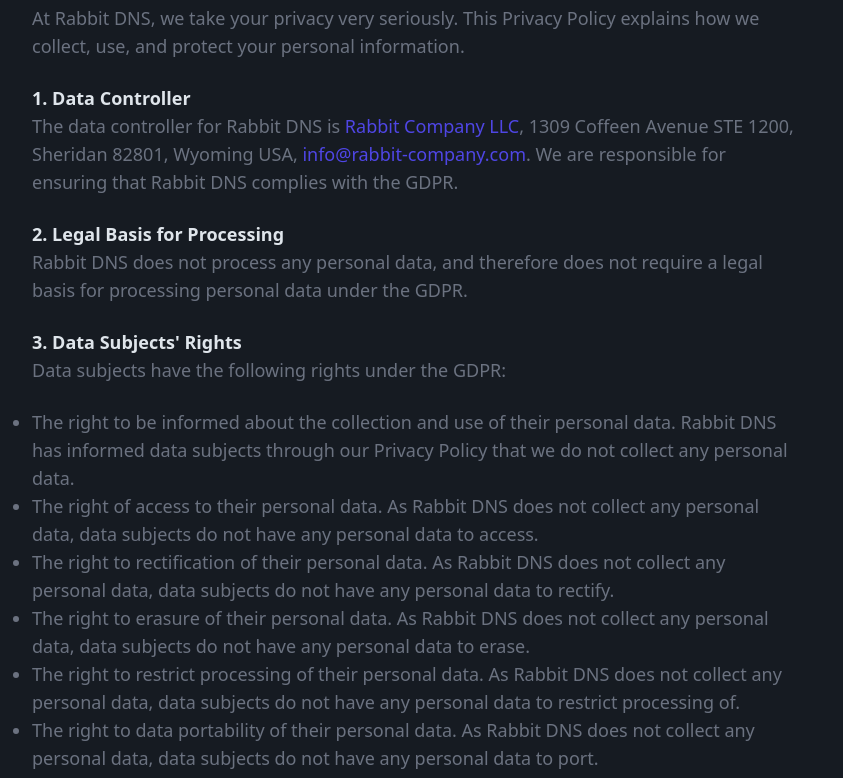
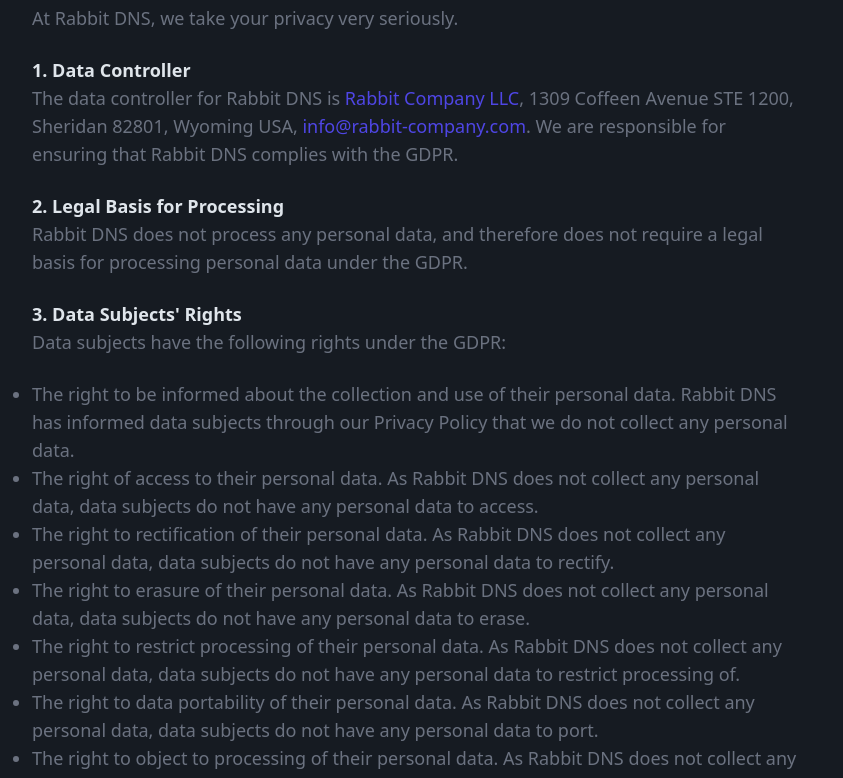
Before and after one commit to Rabbit-Company/RabbitDNS-Website, a website: page website/GDPR.html in a window 1280 px wide. Shown: the part 220-998 px from the top of the page, without its empty margins (0-843 px from the left). Drawn offline with Linux system fonts and the light colour scheme.

Commit message:
Changed GDPR

```diff
--- a/website/GDPR.html
+++ b/website/GDPR.html
@@ -74,7 +74,7 @@
 		<div class="secondaryBackgroundColor relative">
 			<div class="relative max-w-7xl mx-auto py-16 px-4 sm:py-24 sm:px-6 lg:px-8">
 				<h1 class="text-2xl font-extrabold tracking-tight tertiaryColor md:text-3xl lg:text-4xl">General Data Protection Regulation (GDPR)</h1>
-				<p class="mt-6 max-w-3xl text-lg secondaryColor">At Rabbit DNS, we take your privacy very seriously. This Privacy Policy explains how we collect, use, and protect your personal information.</p>
+				<p class="mt-6 max-w-3xl text-lg secondaryColor">At Rabbit DNS, we take your privacy very seriously.</p>
 				<p class="mt-6 max-w-3xl text-lg secondaryColor">
 					<b class="tertiaryColor">1. Data Controller</b></br>
 					The data controller for Rabbit DNS is <a href="https://rabbit-company.com" class="primaryColor" target="_blank">Rabbit Company LLC</a>, 1309 Coffeen Avenue STE 1200, Sheridan 82801, Wyoming USA, <a href="mailto:info@rabbit-company.com" class="primaryColor" target="_blank">info@rabbit-company.com</a>. We are responsible for ensuring that Rabbit DNS complies with the GDPR.
```
